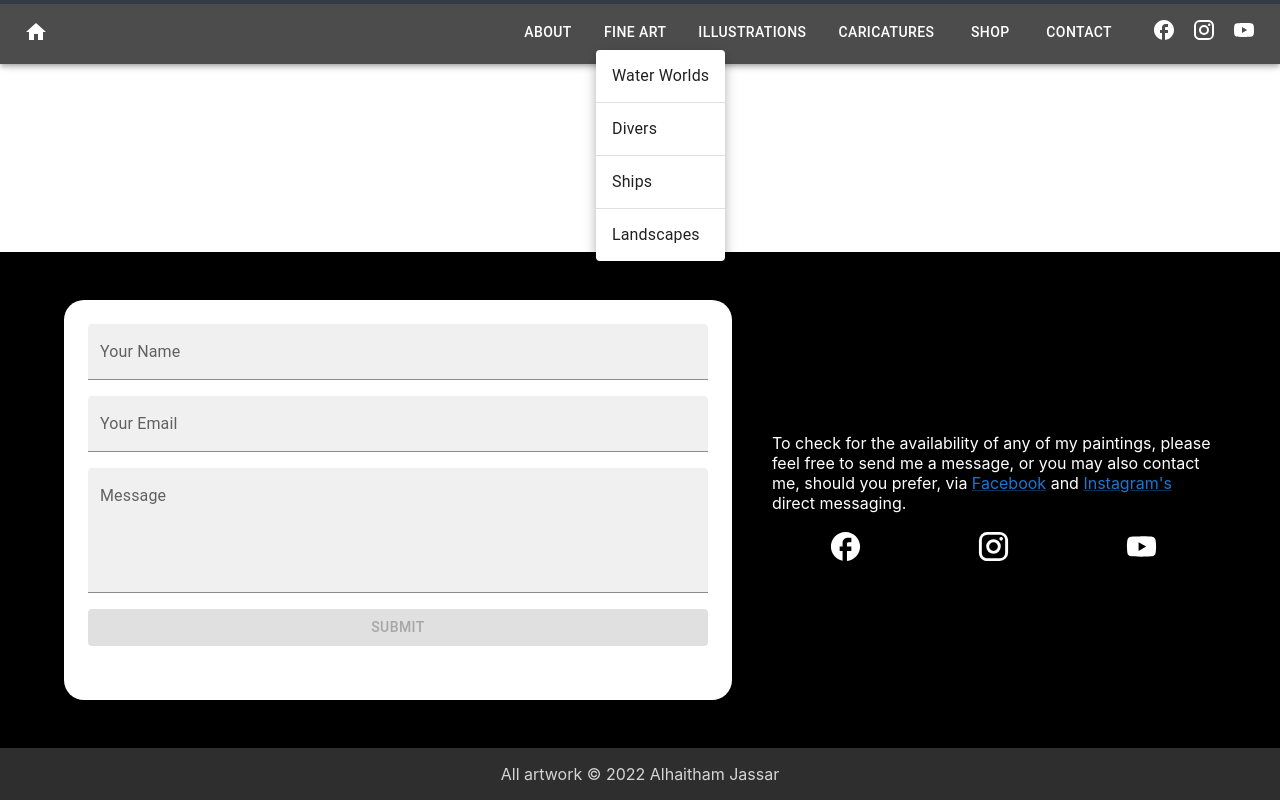
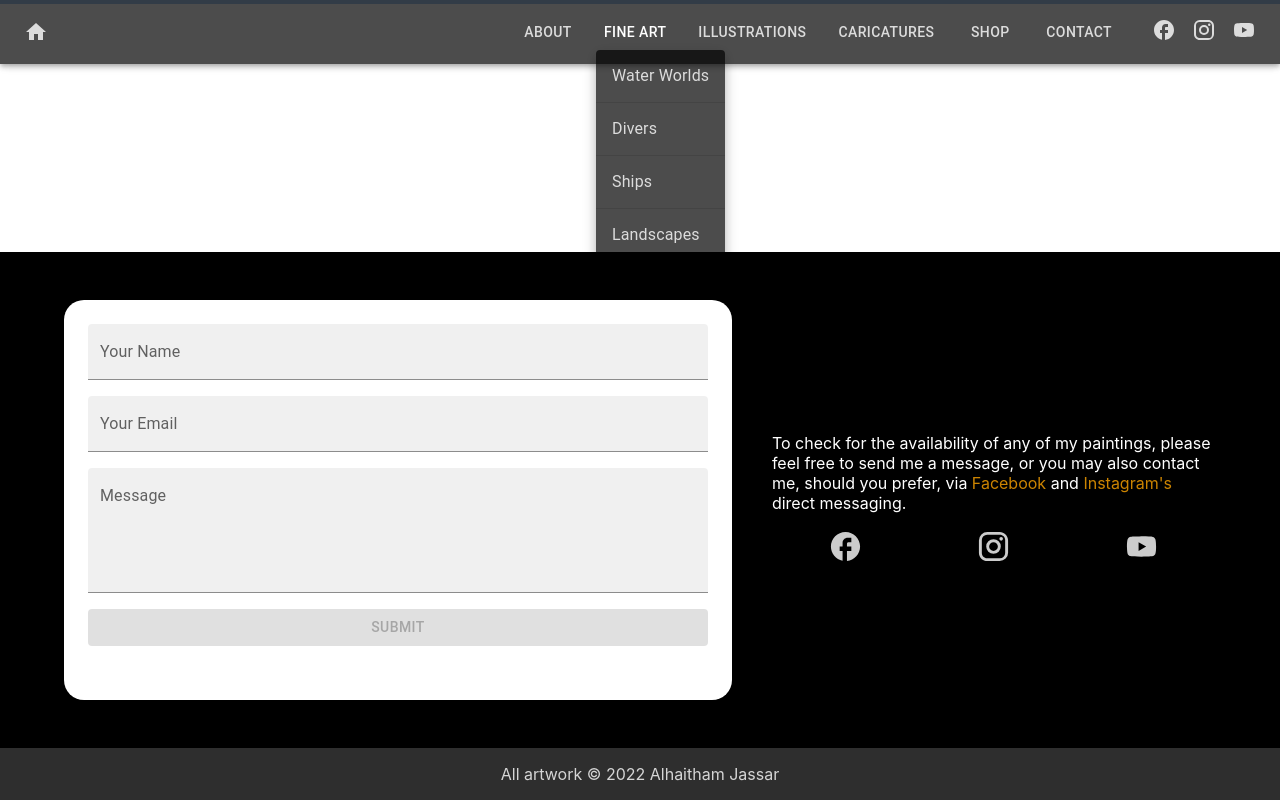
Before and after one commit to HJassar/jassarbrush, a Next.js app: page /gallery in a window 1280 px wide. Both pictures are taken after a click on the button "FINE ART". Built offline with nearby package versions, Linux system fonts and the light colour scheme.

Commit message:
unified link color

```diff
--- a/components/Gallery.tsx
+++ b/components/Gallery.tsx
@@ -7,6 +7,7 @@ import "react-image-lightbox/style.css";
 
 import useData from "../hooks/useData";
 import processAirtableRecords, { CustomImage } from "../lib/processATRecs";
+import { LinearProgress } from "@mui/material";
 
 export default function ImageGallery({ category }: { category: string }) {
   const [images, setImages] = useState<CustomImage[]>([]);
@@ -44,7 +45,7 @@ export default function ImageGallery({ category }: { category: string }) {
   }, [data]);
 
   // Handle loading and errors
-  if (loading) return <div>Loading...</div>;
+  if (loading) return <LinearProgress />;
   if (images.length === 0)
     return <div>No images found for the selected category</div>;
 
--- a/components/LinkRouter.tsx
+++ b/components/LinkRouter.tsx
@@ -7,11 +7,23 @@ interface LinkRouterProps extends LinkProps {
 }
 
 export default function LinkRouter(props: LinkRouterProps) {
-  const { to, replace, children, ...rest } = props;
+  const { to, replace, children, sx, ...rest } = props;
   if (to)
     return (
       <NextLink href={to} replace={replace}>
-        <Link component="a" sx={{ cursor: "pointer" }} {...rest} href={to}>
+        <Link
+          component="a"
+          underline="none"
+          sx={{
+            "color": "#ffa500",
+            "transition": ".3s",
+            "opacity": 0.8,
+            "&:hover": { opacity: 1, color: "#ffa500" },
+            ...sx,
+          }}
+          {...rest}
+          href={to}
+        >
           {children}
         </Link>
       </NextLink>
--- a/components/layout/Footer.tsx
+++ b/components/layout/Footer.tsx
@@ -53,8 +53,7 @@ export default function Footer() {
               target="_blank"
               to="https://web.facebook.com/JassarBrush"
               rel="noreferrer"
-              color="inherit"
-              sx={{ "&:hover": { color: "#3b5998" }, "transition": ".3s" }}
+              sx={{ color: "white" }}
             >
               <FacebookIcon fontSize="large" />
             </LinkRouter>
@@ -62,8 +61,7 @@ export default function Footer() {
               target="_blank"
               to="https://www.instagram.com/jassar_brush/"
               rel="noreferrer"
-              color="inherit"
-              sx={{ "&:hover": { color: "#3b5998" }, "transition": ".3s" }}
+              sx={{ color: "white" }}
             >
               <InstagramIcon fontSize="large" />
             </LinkRouter>
@@ -71,8 +69,7 @@ export default function Footer() {
               target="_blank"
               to="https://www.youtube.com/channel/UCSoZteOTIlCssxEtkhcUmIw/featured"
               rel="noreferrer"
-              color="inherit"
-              sx={{ "&:hover": { color: "#3b5998" }, "transition": ".3s" }}
+              sx={{ color: "white" }}
             >
               <YouTubeIcon fontSize="large" />
             </LinkRouter>
--- a/components/layout/Header.tsx
+++ b/components/layout/Header.tsx
@@ -90,8 +90,7 @@ export default function Header() {
         target="_blank"
         to="https://web.facebook.com/JassarBrush"
         rel="noreferrer"
-        color="inherit"
-        sx={{ "&:hover": { color: "#ffa500" }, "transition": ".3s", "ml": 2 }}
+        sx={{ ml: 2, color: "white" }}
       >
         <FacebookIcon />
       </LinkRouter>
@@ -99,8 +98,7 @@ export default function Header() {
         target="_blank"
         to="https://www.instagram.com/jassar_brush/"
         rel="noreferrer"
-        color="inherit"
-        sx={{ "&:hover": { color: "#ffa500" }, "transition": ".3s", "ml": 2 }}
+        sx={{ ml: 2, color: "white" }}
       >
         <InstagramIcon />
       </LinkRouter>
@@ -108,8 +106,7 @@ export default function Header() {
         target="_blank"
         to="https://www.youtube.com/channel/UCSoZteOTIlCssxEtkhcUmIw/featured"
         rel="noreferrer"
-        color="inherit"
-        sx={{ "&:hover": { color: "#ffa500" }, "transition": ".3s", "ml": 2 }}
+        sx={{ ml: 2, color: "white" }}
       >
         <YouTubeIcon />
       </LinkRouter>
@@ -165,11 +162,14 @@ export default function Header() {
                 open={Boolean(anchorElNav)}
                 onClose={handleCloseNavMenu}
                 sx={{
-                  display: { xs: "block", md: "none" },
+                  "& .MuiPaper-root": { background: "rgba(0,0,0,0.7)" },
+                  "display": { xs: "block", md: "none" },
                 }}
               >
                 {pages.map((page) => (
-                  <MenuItem key={page}>{page}</MenuItem>
+                  <MenuItem sx={{ color: "white" }} key={page}>
+                    {page}
+                  </MenuItem>
                 ))}
               </Menu>
             </Box>
@@ -251,15 +251,16 @@ function FineArt() {
           vertical: "top",
           horizontal: "left",
         }}
+        sx={{ "& .MuiPaper-root": { background: "rgba(0,0,0,0.7)" } }}
         open={Boolean(anchorEl)}
         onClose={handleCloseNavMenu}
       >
         {items.map((item: IItem, index: number) => (
           <LinkRouter
             key={index}
-            color="inherit"
             underline="none"
             to={"/gallery?category=" + item.slug}
+            sx={{ color: "white" }}
           >
             <MenuItem key={item.slug}>{item.label}</MenuItem>
             {index < items.length - 1 && <Divider />}
```
Also changed, not shown: pages/index.tsx (+0 -9 lines).
